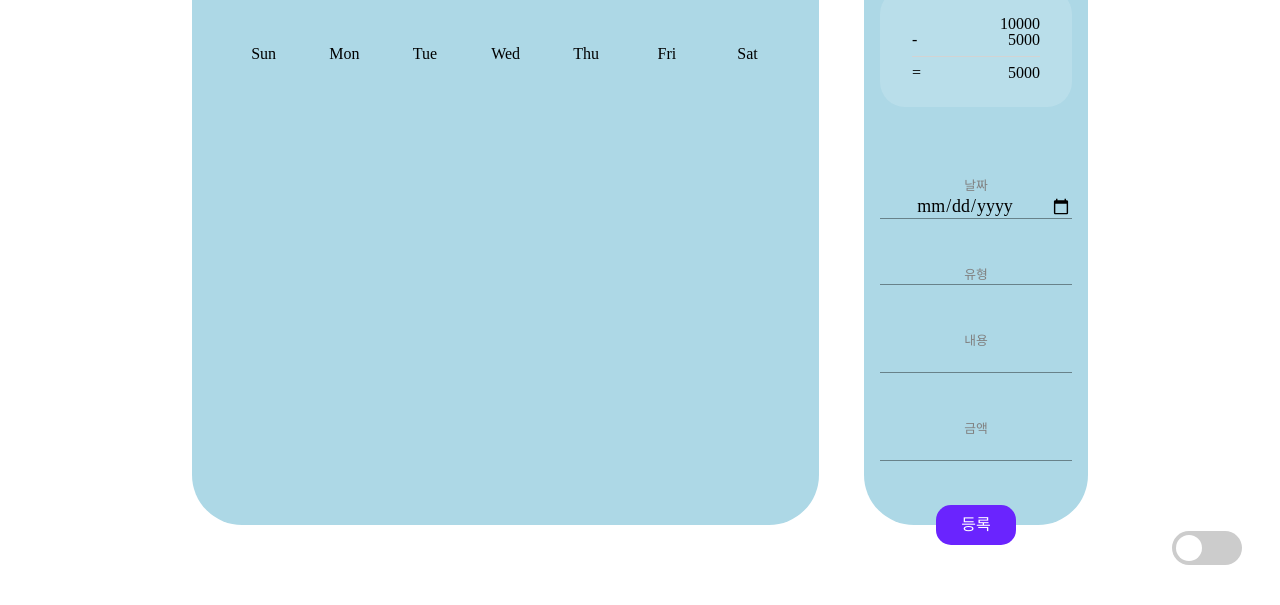
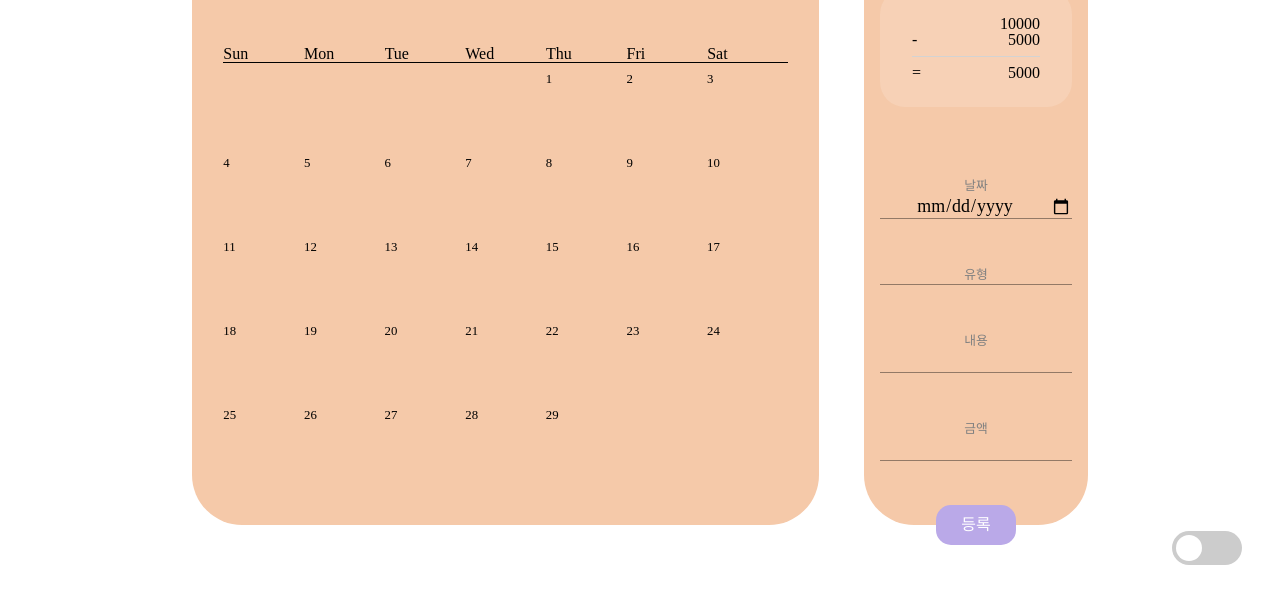
Before and after one commit to dodoli98/How-Money, a plain HTML site: page index.html in a window 1280 px wide. Shown: the part 195-800 px from the top of the page. Drawn offline with nearby package versions, Linux system fonts and the light colour scheme; a web font is replaced by a local one.

Commit message:
20240218

```diff
--- a/main.js
+++ b/main.js
@@ -36,7 +36,7 @@ $(document).ready(function() {
         // 체크박스가 체크되었는지 여부를 확인합니다.
         if ($(this).is(':checked')) {
             // 체크되었을 때 body의 배경색을 검정으로 변경합니다.
-            $body.css('background-color', 'black');
+            $body.css('background-color', 'rgb(35,35,35)');
             console.log($logo);
             $logo.css('color', 'white');
         } else {
@@ -80,23 +80,18 @@ $(document).ready(function() {
     });
 });
 
-// 캘린더
+// 캘린더 함수
 function displayCalendar(year, month) {
+    // 클리어
+    // empty() 메서드로 태그는 유지한채로 내용을 삭제
+    $('#calendarBody').empty();
+
+    // 랜더 함수
+
     var monthNames = ['January', 'February', 'March', 'April', 'May', 'June', 'July', 'August', 'September', 'October', 'November', 'December'];
 
-    // 현재 달을 입력
+    // 현재 달 입력
     $('#currentMonth').text(monthNames[month] + ' ' + year );
-
-}
-
-
-/*
-// 캘린더 표시 함수
-function displayCalendar(year, month) {
-    var monthNames = ['January', 'February', 'March', 'April', 'May', 'June', 'July', 'August', 'September', 'October', 'November', 'December'];
-
-    // 헤더 업데이트
-    $('#currentMonthentMonth').html('<h2>' + monthNames[month] + ' ' + year + '</h2>');
 
       // 날짜 표시
       var firstDay = new Date(year, month, 1).getDay();
@@ -130,7 +125,6 @@ function displayCalendar(year, month) {
       table += '</tr></table>';
 
       $('#calendarBody').append(table);
-}
 
 
-*/
+}
--- a/style.css
+++ b/style.css
@@ -124,7 +124,11 @@ input:checked+.slider:before {
 }
 
 .calendarWrapper {
-    background-color: lightblue;
+
+    /* background-color: rgb(143, 201, 242); */
+    /* background-color: rgb(137, 169, 245); */
+    background-color: rgb(245, 201, 169);
+
 
     width: 70%;
 
@@ -135,7 +139,12 @@ input:checked+.slider:before {
 
 
 .formArea {
-    background-color: lightblue;
+    /* background-color: rgb(143, 201, 242); */
+    /* background-color: rgb(137, 169, 245); */
+    background-color: rgb(245, 201, 169);
+
+
+
     border-radius: 50px;
     box-sizing: border-box;
 
@@ -206,12 +215,23 @@ thead > tr {
     text-align: center;
 
     font-family: 'omyu_pretty';
+    margin-bottom: 0.6em;
 
+    border-bottom: 1px solid ;
+}
 
+thead > tr > th {
+    text-align: left;
 }
 
 .calendar th {
     width: calc(100% / 7); /* 요일이 7개이므로 100%를 7등분하여 각각의 너비를 계산합니다. */
+}
+
+#calendarBody > table > tbody > tr > td{
+    box-sizing: border-box;
+    font-size: 0.8em;
+
 }
 
 
@@ -308,7 +328,7 @@ thead > tr {
     height: 40px;
     width: 80px;
     color: #fff;
-    background-color: #6A24FE;
+    background-color: rgb(186, 169, 232) ;
     border-radius: 15px;
 
     cursor: pointer;
@@ -348,6 +368,7 @@ thead > tr {
 
   .dropdown-list li {
     padding: 10px;
+    border-radius: 25px;
   }
 
   .dropdown-list li:hover {
```
Also changed, not shown: index.html (+0 -1 lines). Lines whose indentation alone changed are shown as unchanged.
